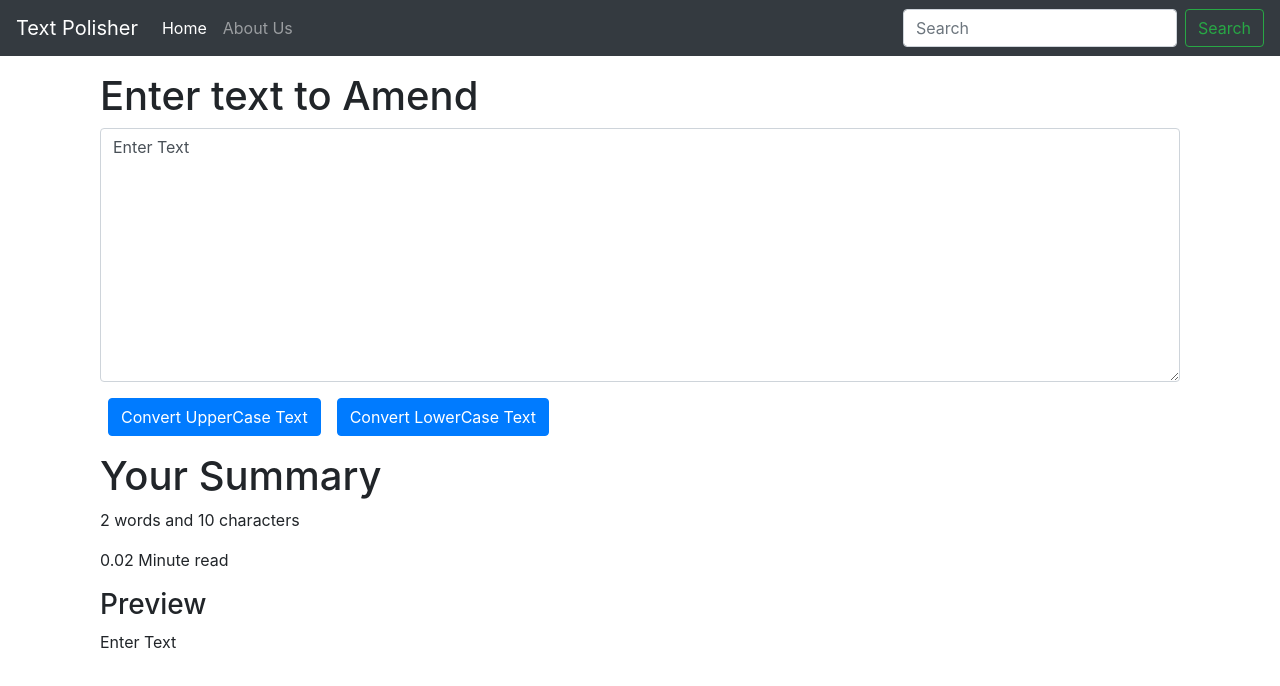
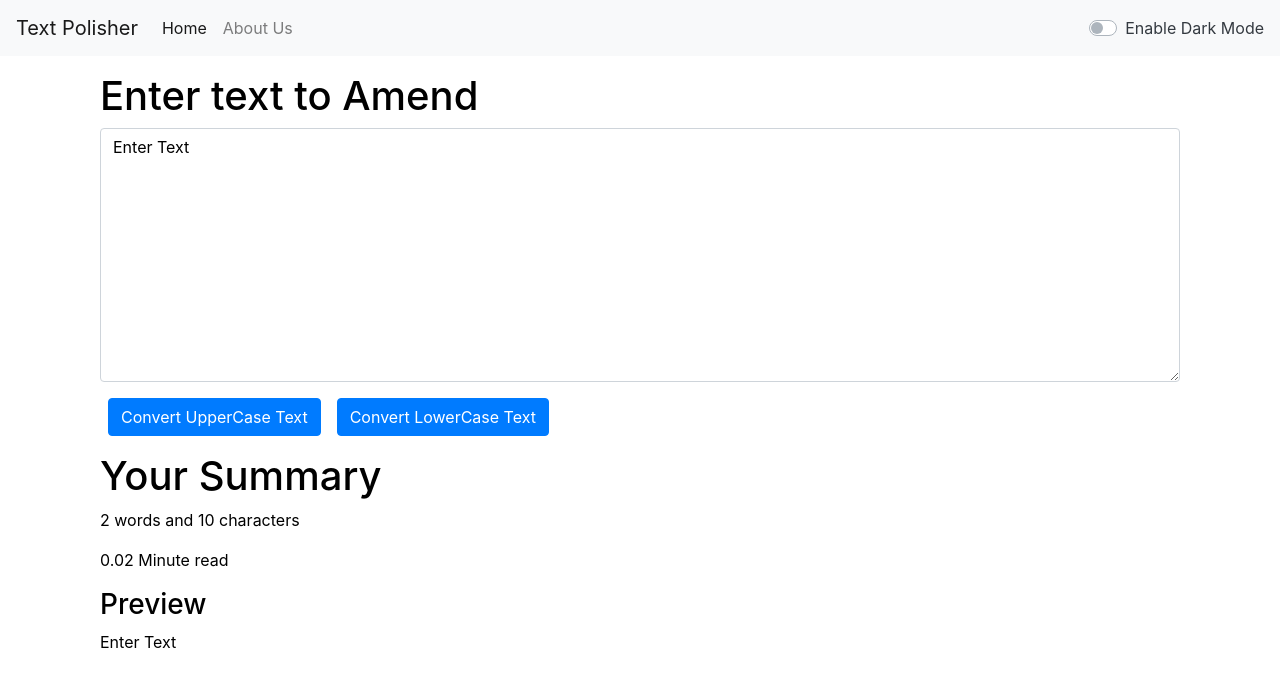
Before and after one commit to heis-abhinav/text-polisher, a React (Create React App) app: page / in a window 1280 px wide. Shown: the top 686 px of the page. Built offline with nearby package versions, Linux system fonts and the light colour scheme.

Commit message:
color mode change

```diff
--- a/package.json
+++ b/package.json
@@ -8,6 +8,7 @@
     "@testing-library/user-event": "^13.5.0",
     "react": "^18.1.0",
     "react-dom": "^18.1.0",
+    "react-router-dom": "^6.3.0",
     "react-scripts": "5.0.1",
     "web-vitals": "^2.1.4"
   },
--- a/src/App.js
+++ b/src/App.js
@@ -1,16 +1,32 @@
 import './App.css';
+import { useState } from 'react';
+import About from './components/About';
 import InputForm from './components/InputForm';
 import Navbar from './components/Navbar';
 function App() {
+  const [mode, setMode] = useState('light');
   let prop = {
     title: "Text Polisher",
     aboutText: "About Us",
-    home: "Home"
+    home: "Home",
+    mode: mode,
+    toggleMode:  () => {
+      if(mode === 'light') {
+        setMode('dark');
+        document.body.style.backgroundColor = 'grey';
+      }
+
+      else {
+        setMode('light');
+        document.body.style.backgroundColor = 'white';
+    }
+    }
   }
   let val = <>
               <Navbar {...prop} />
               <div className="container my-3">
-              <InputForm heading = "Enter text to Amend"/>
+              <InputForm {...prop} heading = "Enter text to Amend"/>
+              {/* <About/> */}
               </div>
 
             </>
--- a/src/components/InputForm.js
+++ b/src/components/InputForm.js
@@ -20,22 +20,22 @@ export default function InputForm(props) {
 
   return (
       <>
-    <div className='container'>
+    <div className='container' style = {{color: props.mode ==='dark'? 'white': 'black'}}>
         <h1>{props.heading}</h1>
         <div className="mb-3">
             <div className="form-group">
-                <textarea className="form-control" value={text} onChange={handleOnChange} id="textArea" rows={10} ></textarea>
+                <textarea className="form-control" value={text} onChange={handleOnChange} id="textArea" rows={10} style = {{backgroundColor: props.mode ==='light'? 'white': 'grey', color: props.mode ==='dark'? 'white': 'black' }} ></textarea>
             </div>
             <button className="btn btn-primary mx-2" onClick = {()=> handleUpClick()}>Convert UpperCase Text</button>
             <button className="btn btn-primary mx-2" onClick = {()=> handleLowerClick()}>Convert LowerCase Text</button>
         </div>
     </div>
-    <div className="container my-2">
+    <div className="container my-2" style = {{color: props.mode ==='dark'? 'white': 'black'}}>
         <h1>Your Summary</h1>
         <p>{text.split(" ").length} words and {text.length} characters</p>
         <p>{(0.008 * text.split(" ").length).toFixed(2)} Minute read</p>
         <h3>Preview</h3>
-        <p>{text}</p>
+        <p>{text.length > 0 ? text: "Enter something to preview"}</p>
     </div>
     </>
   )
--- a/src/components/Navbar.js
+++ b/src/components/Navbar.js
@@ -2,7 +2,7 @@ import React from 'react'
 import PropTypes from 'prop-types'
 let Navbar = (props) => {
   return (
-    <nav className="navbar navbar-expand-lg navbar-dark bg-dark">
+    <nav className={`navbar navbar-expand-lg navbar-${props.mode} bg-${props.mode}`}>
         <a className="navbar-brand" href="#">{props.title}</a>
         <button className="navbar-toggler" type="button" data-toggle="collapse" data-target="#navbarSupportedContent" aria-controls="navbarSupportedContent" aria-expanded="false" aria-label="Toggle navigation">
             <span className="navbar-toggler-icon"></span>
@@ -17,10 +17,14 @@ let Navbar = (props) => {
                 <a className="nav-link" href="#">{props.aboutText}</a>
             </li>
             </ul>
-            <form className="form-inline my-2 my-lg-0">
+            {/* <form className="form-inline my-2 my-lg-0">
             <input className="form-control mr-sm-2" type="search" placeholder="Search" aria-label="Search" />
             <button className="btn btn-outline-success my-2 my-sm-0" type="submit">Search</button>
-            </form>
+            </form> */}
+            <div className={`custom-control custom-switch text-${props.mode ==='light'? 'dark': 'light'}`}>
+                <input type="checkbox" onClick={props.toggleMode} className="custom-control-input" id="customSwitch1" />
+                <label className="custom-control-label" htmlFor="customSwitch1">Enable Dark Mode</label>
+            </div>
         </div>
     </nav>
   );
```
